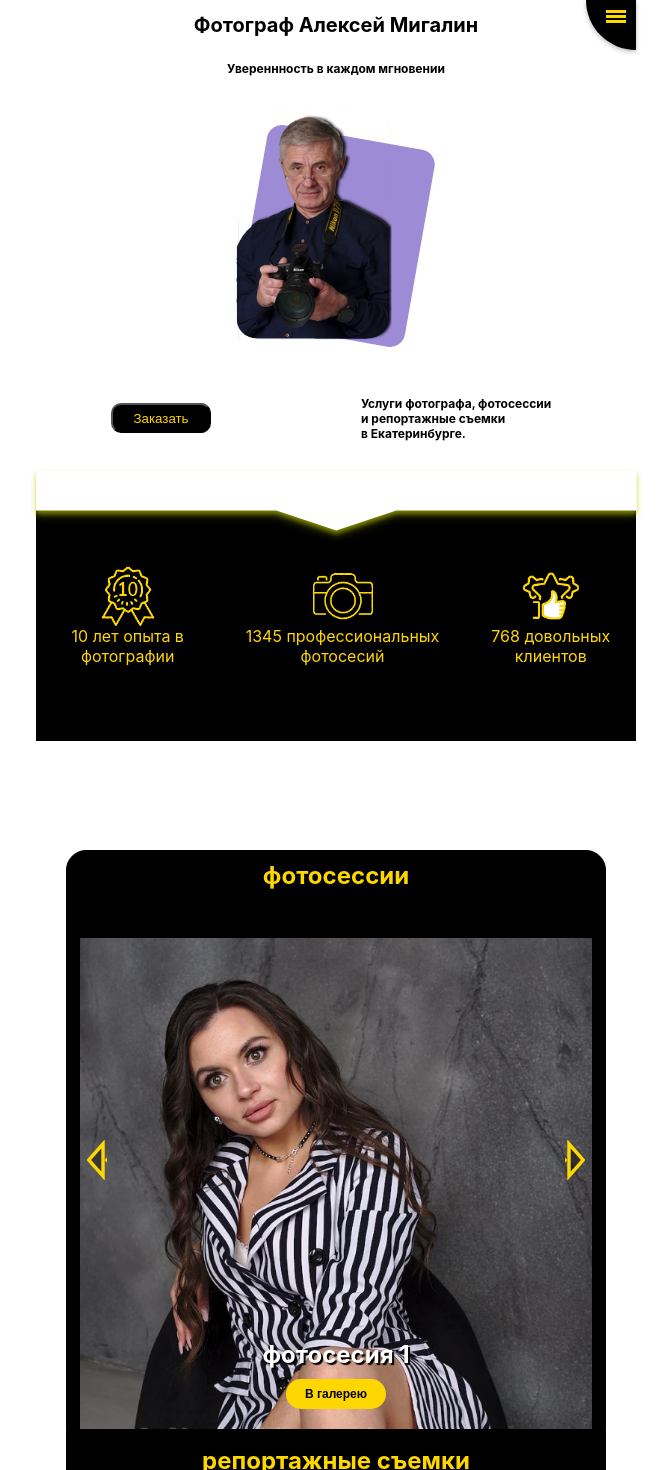
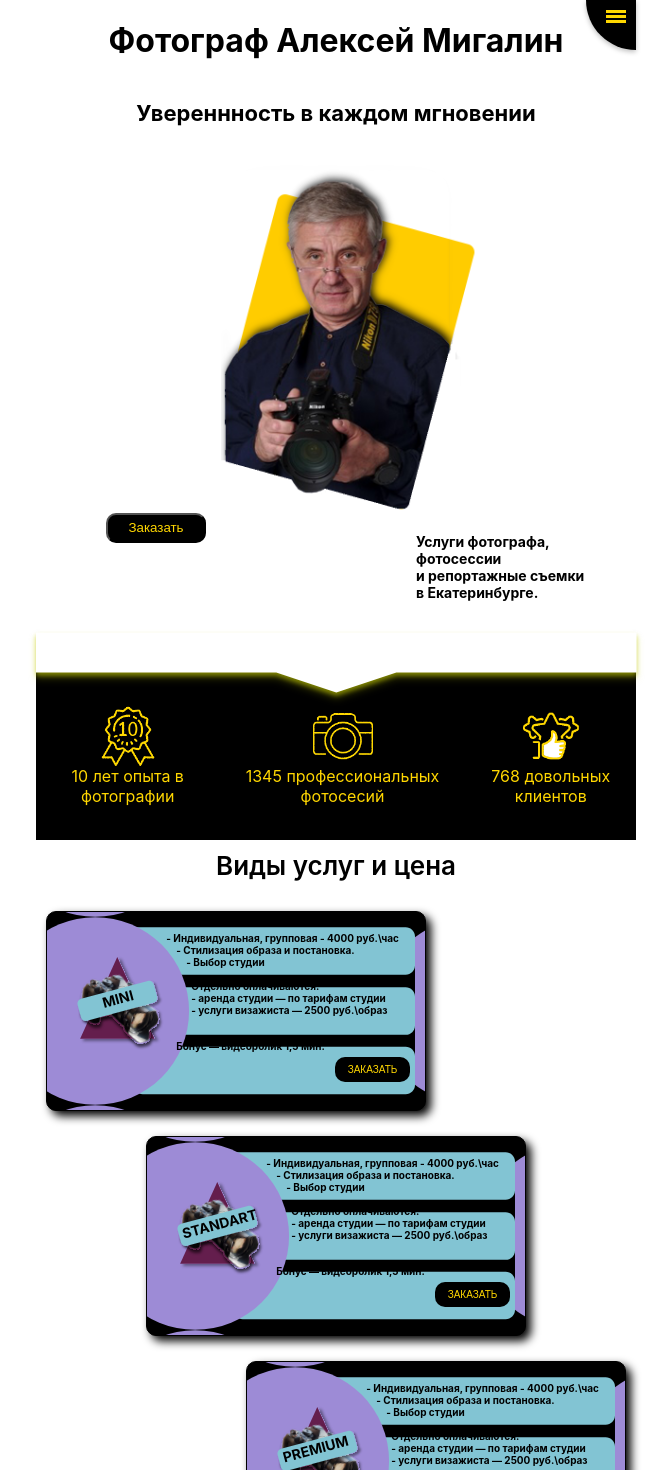
Before and after one commit to strnikolay/photographer-s-personal-website, a React (Create React App) app: page / in a window 1280 px wide. Shown: the top 1470 px of the page, without its empty margins (304-976 px from the left). Built offline with nearby package versions, Linux system fonts and the light colour scheme; a web font is replaced by a local one.

Commit message:
25_12_23

```diff
--- a/src/App.js
+++ b/src/App.js
@@ -12,8 +12,8 @@ function App() {
     <div className="App">
       <Header/>
       <Main/>
+      <Services />
       <Gallery/>
-      <Services />
       <Faq/>
       <Reviews/>
     </div>
--- a/src/components/main/main.css
+++ b/src/components/main/main.css
@@ -7,31 +7,33 @@
 }
 
 h1 {
-    font-size: 20px;
+    font-size: 32px;
 }
 
 h2{
-    font-size: 12px;
+    font-size: 22px;
 }
 
+/*.desc{
+    color: #000
+}*/
 
 
 .foto_wrapper {
     margin-top: 50px;
-    margin-bottom: 30px;
+    margin-bottom: 100px;
     width: 170px;
-    height: 200px;
-    background-color: #9D8BD6;
-    border-radius: 15px;
-    transform: rotate(10deg);
+    height: 230px;
+    position: relative;
+    /*transform: rotate(10deg);*/
 }
 
 .foto_wrapper img{
-    width: 160px;
-    transform: rotate(-10deg);
+    width: 260px;
+    /*transform: rotate(-10deg);*/
     position: absolute;
     top: -30px;
-    left: -20px
+    left: -30px
     /*height: 200px;*/
 }
 
@@ -39,22 +41,24 @@ h2{
     margin: 20px 0;
     width: 100%;
     display: flex;
-    justify-content: space-around;
+    justify-content: space-between;
     align-items: center;
 }
 
 .lead-button{
     width: 100px;
     height: 30px;
+    margin-left: 70px;
     border-radius: 10px;
     background-color: #000000;
     color: #ffd700
 }
 
 .lead h2 {
-    width: 200px;
-    font-size: 12px;
+    width: 220px;
+    font-size: 14px;
     text-align: start;
+    margin-top: 90px;
 }
 
 .separator{
@@ -83,11 +87,11 @@ h2{
 
 .history {
     position: relative;
-    top: -30px;
+    top: -10px;
     background-color: #000;
     z-index: -1;
     width: 100%;
-    height: 250px;
+    height: 300px;
     display: flex;
     color: #ffd700;
 }
@@ -103,3 +107,40 @@ h2{
     justify-content: center;
     align-items: center;
 }
+
+
+
+
+/* Inverted rounded corners */
+/*.ss-style-invertedrounded {
+	margin-bottom: 90px;
+	padding: 13em 10% 10em;
+	border-radius: 0 0 0 90px;
+}
+
+.ss-style-invertedrounded::before,
+.ss-style-invertedrounded::after {
+	left: 0;
+	z-index: -1;
+	height: 90px;
+	background: #000;
+}
+
+.ss-style-invertedrounded::before {
+	top: 100%;
+	width: 100%;
+	border-radius: 0 90px 0 0;
+}
+
+.ss-style-invertedrounded::after {
+	bottom: 0;
+	z-index: -1;
+	width: 50%;
+}
+
+.col-3 .column {
+	padding: 0 1%;
+	width: 33%;
+	text-align: center;
+    height: 300px;
+}*/
--- a/src/components/service/services.css
+++ b/src/components/service/services.css
@@ -1,3 +1,6 @@
+.services{
+    height: 800px;
+}
 
 .services .title{
     font-size: 26px;
@@ -7,7 +10,9 @@
 .service-wrapper{
     display: flex;
     flex-direction: column;
-    align-items: center;
+    /*align-items: center;*/
+    position: relative;
+    height: 670px;
 }
 
 .service{
@@ -24,8 +29,7 @@
     background-color: #000;
     background-size: contain;
     background-position: -10px;
-    margin: 10px 0;
-    position: relative;
+    filter: drop-shadow(5px 5px 5px rgba(0, 0, 0))
 }
 
 .logo-wrap {
@@ -95,12 +99,32 @@
 .services .lead {
     width: 75px;
     height: 25px;
-    color: #82C4D3;
-    background-color: #641E4D;
+    color: #ffd700;
+    background-color: #000000;
     border-radius: 10px;
     border: 0;
     font-size: 10px;
     position: absolute;
     right: 15px;
     bottom: 8px;
+
 }
+
+.s-one {
+    position: absolute;
+    left: 10px;
+    top: 10px;
+}
+
+.s-two {
+    position: absolute;
+    left: 50%;
+    top: 50%;
+    transform: translate(-50%, -50%);
+}
+
+.s-three{
+    position: absolute;
+    bottom: 10px;
+    right: 10px;
+}
```
Also changed, not shown: src/components/main/main.jsx (+6 -1 lines), src/components/main/foto2.png (added).
